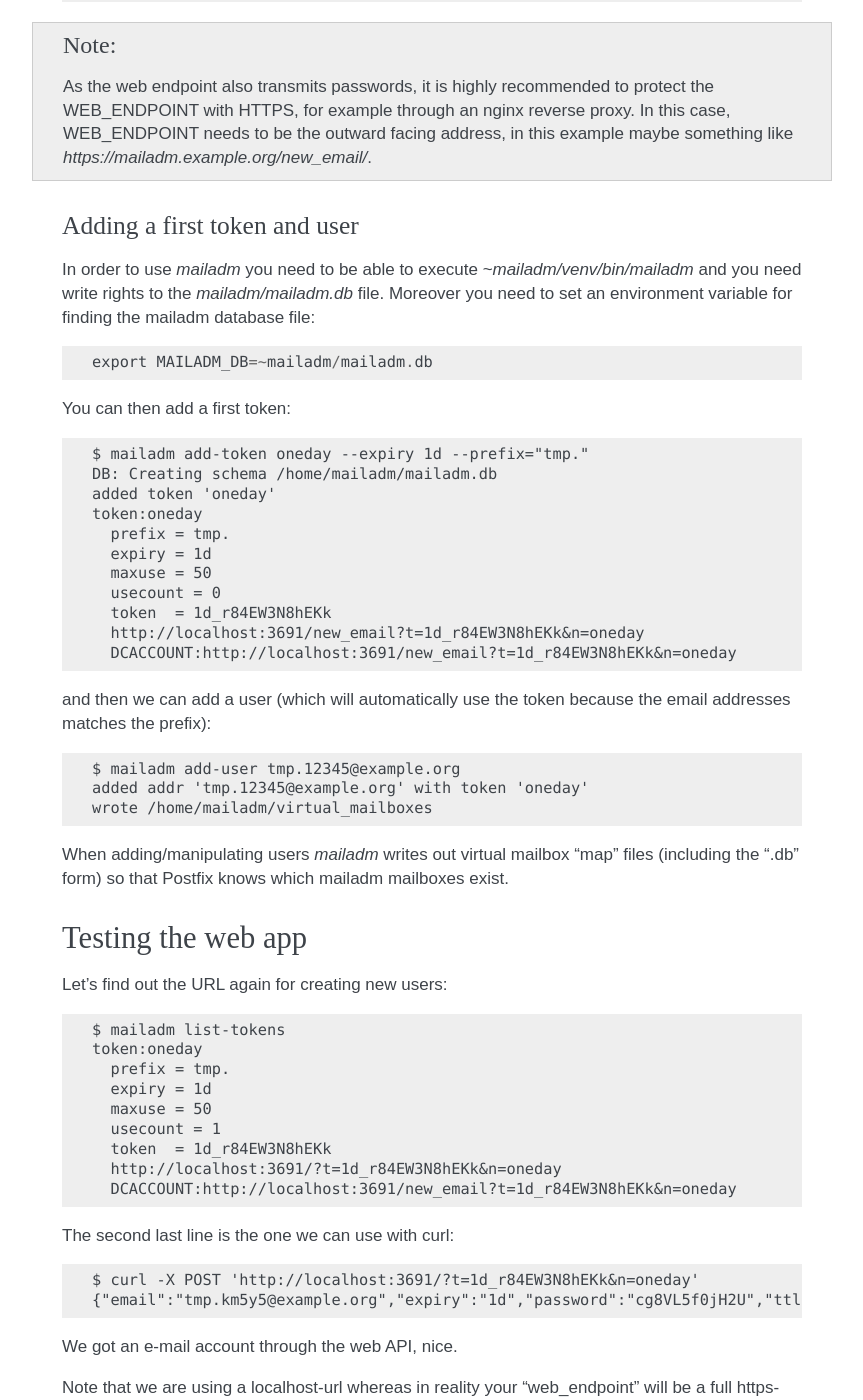
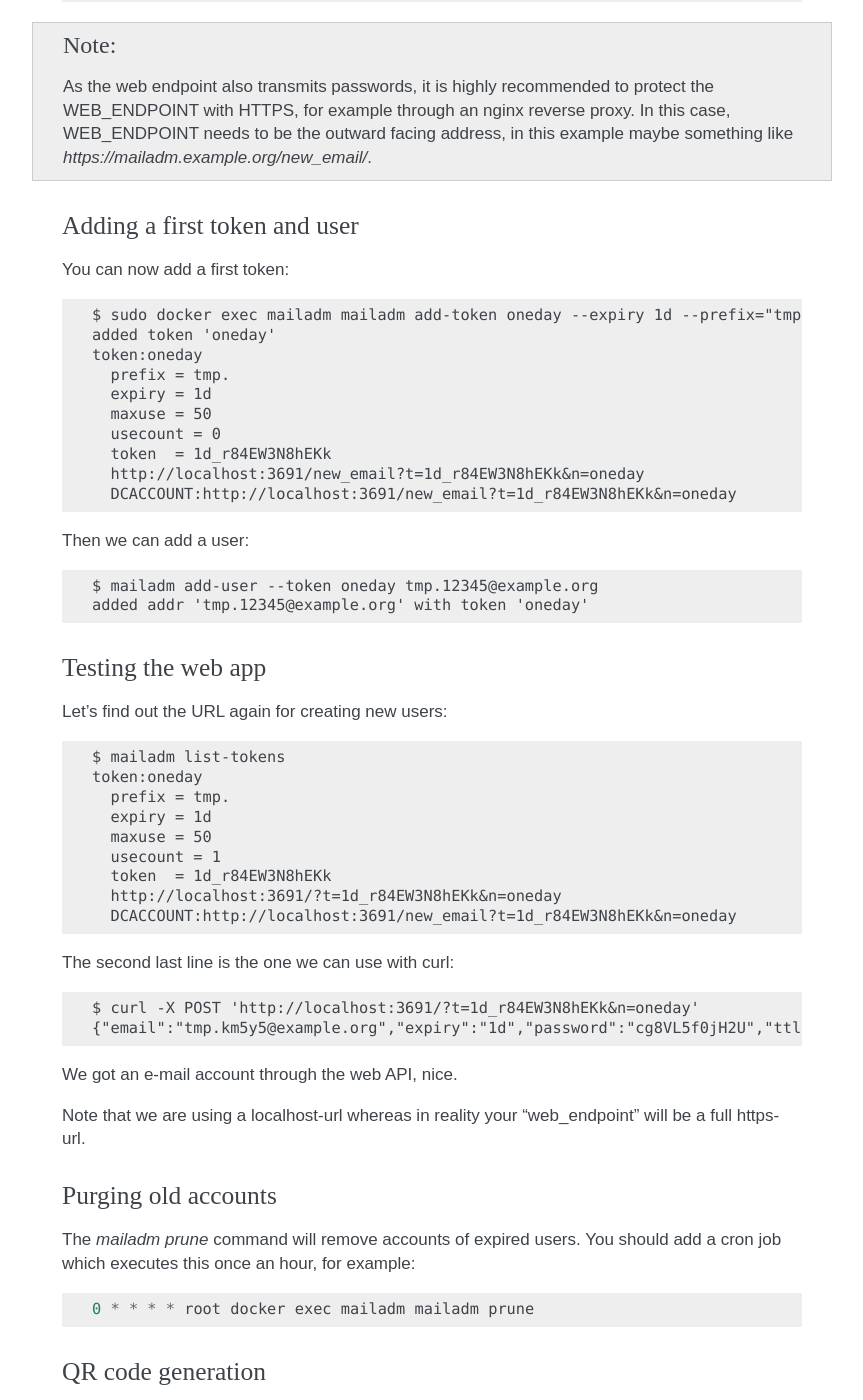
Before and after one commit to deltachat/mailadm, a Sphinx documentation site: the page built from doc/index.rst, in a window 1280 px wide and 1400 px high, scrolled down 1183 px. Shown: the whole window, without its empty margins (318-1181 px from the left). Built offline with Sphinx 7.4.7, drawn with Linux system fonts in a browser that asks for light colours; some of the changed text lies outside the part shown.

Commit message:
brought docs to docker realities

```diff
--- a/doc/index.rst
+++ b/doc/index.rst
@@ -69,20 +69,11 @@ Now you can build and run the docker container:
     `https://mailadm.example.org/new_email/`.
 
 Adding a first token and user
-++++++++++++++++++++++++++++++
++++++++++++++++++++++++++++++
 
-In order to use `mailadm` you need to be able
-to execute `~mailadm/venv/bin/mailadm` and you
-need write rights to the `mailadm/mailadm.db` file.
-Moreover you need to set an environment variable
-for finding the mailadm database file::
+You can now add a first token::
 
-    export MAILADM_DB=~mailadm/mailadm.db
-
-You can then add a first token::
-
-    $ mailadm add-token oneday --expiry 1d --prefix="tmp."
-    DB: Creating schema /home/mailadm/mailadm.db
+    $ sudo docker exec mailadm mailadm add-token oneday --expiry 1d --prefix="tmp."
     added token 'oneday'
     token:oneday
       prefix = tmp.
@@ -93,20 +84,13 @@ You can then add a first token::
       http://localhost:3691/new_email?t=1d_r84EW3N8hEKk&n=oneday
       DCACCOUNT:http://localhost:3691/new_email?t=1d_r84EW3N8hEKk&n=oneday
 
-and then we can add a user (which will automatically use the token
-because the email addresses matches the prefix)::
+Then we can add a user::
 
-    $ mailadm add-user tmp.12345@example.org
+    $ mailadm add-user --token oneday tmp.12345@example.org
     added addr 'tmp.12345@example.org' with token 'oneday'
-    wrote /home/mailadm/virtual_mailboxes
-
-When adding/manipulating users `mailadm` writes out
-virtual mailbox "map" files (including the ".db" form)
-so that Postfix knows which mailadm mailboxes exist.
-
 
 Testing the web app
------------------------------
++++++++++++++++++++
 
 Let's find out the URL again for creating new users::
 
@@ -131,27 +115,34 @@ Note that we are using a localhost-url whereas in reality
 your "web_endpoint" will be a full https-url.
 
 Purging old accounts
-++++++++++++++++++++++++
+++++++++++++++++++++
 
-The `mailadm prune` command will remove accounts
-including the home directories of expired users.
-The install-script mentioned above makes systemd
-execute a `mailadm-prune` service which runs every hour.
+The `mailadm prune` command will remove accounts of expired users. You should
+add a cron job which executes this once an hour, for example::
+
+    0 * * * * root docker exec mailadm mailadm prune
 
 QR code generation
----------------------------
+++++++++++++++++++
 
 Once you have mailadm configured and integrated with
-nginx, postfix and dovecot you can generate a QR code:
+nginx and mailcow, you can generate a QR code:
 
-    $ mailadm gen-qr oneday
+    $ sudo docker exec mailadm mailadm gen-qr oneday
     dcaccount-testrun.org-oneday.png written for token 'oneday'
+
+This creates a QR code in the docker container. Now we need to copy it out of
+the container to our home directory:
+
+    $ sudo docker cp mailadm:dcaccount-testrun.org-oneday.png ~/
+
+Now you can download it to your computer with `scp` or `rsync`.
 
 You can print or hand out this QR code file and people can scan it with
 their Delta Chat to get a oneday "burner" account.
 
 Migrating from a pre-mailcow setup
-++++++++++++++++++++++++++++++++++
+----------------------------------
 
 mailadm used to be built on top of a standard postfix/dovecot setup; with
 mailcow many things are simplified. The migration can be a bit tricky though.
```
